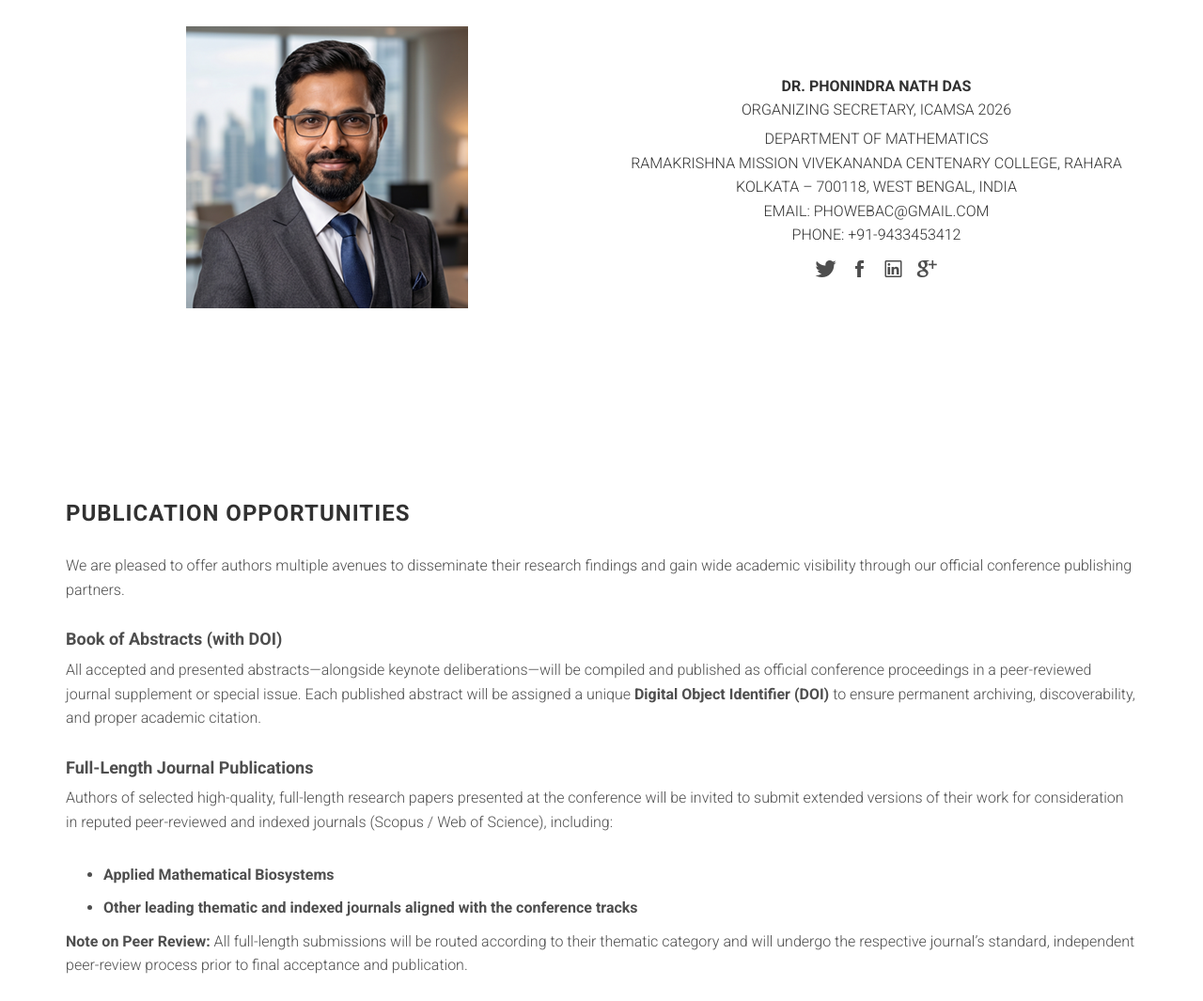
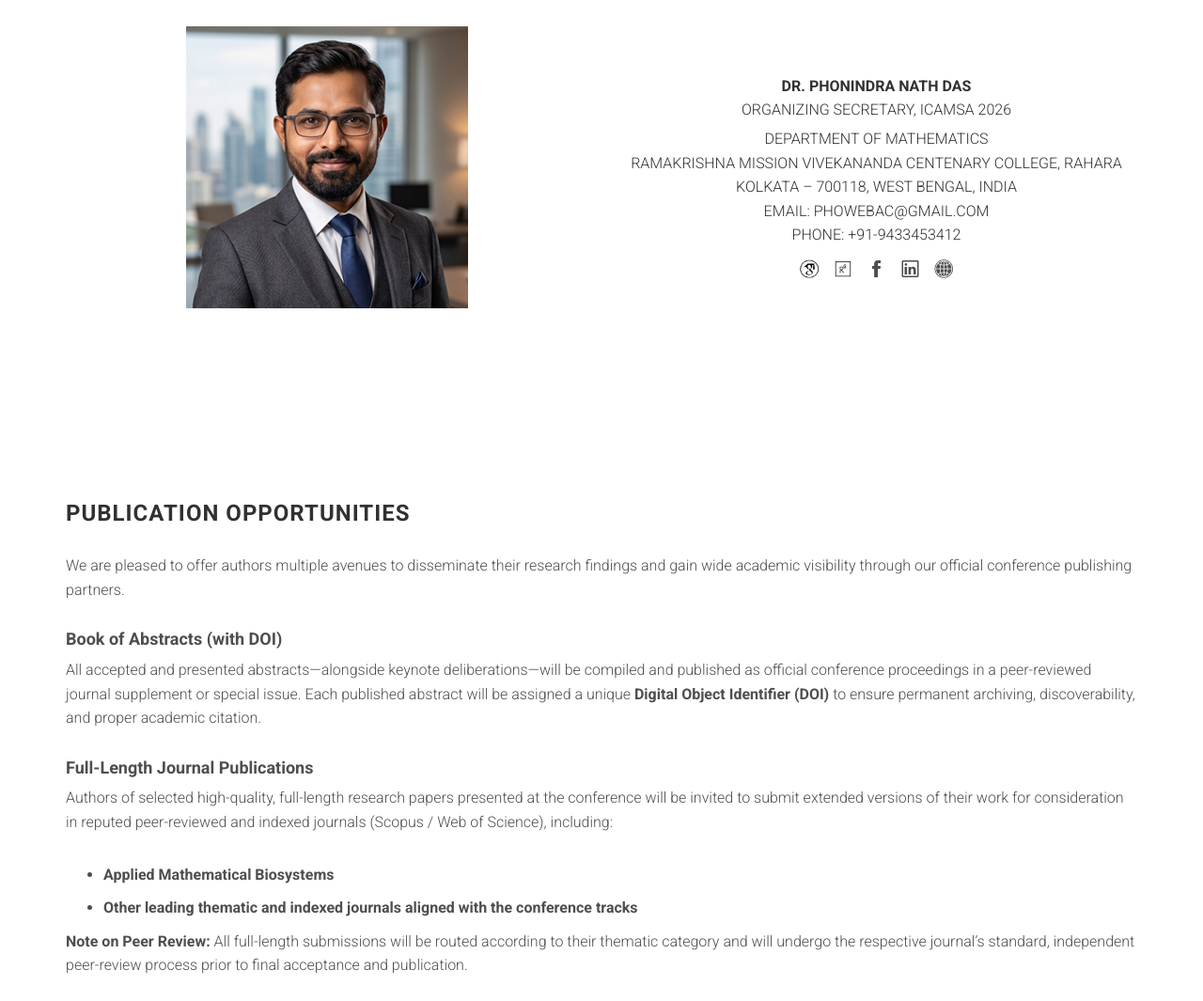
Before and after one commit to icamsa/icamsa.github.io, a website: page index.html in a window 1280 px wide. Shown: the part 8522-9587 px from the top of the page at 94% size. Drawn offline with Linux system fonts and the light colour scheme; files whose address does not match are found by name.

Commit message:
Add social media links to index.html

```diff
--- a/index.html
+++ b/index.html
@@ -870,10 +870,19 @@
                                 Phone: +91-9433453412
                                 </p>
                                 <ul class="social-block">
-                                <li><a href=""><i class="ion-social-twitter"></i></a></li>
-                                <li><a href=""><i class="ion-social-facebook"></i></a></li>
-                                <li><a href=""><i class="ion-social-linkedin-outline"></i></a></li>
-                                <li><a href=""><i class="ion-social-googleplus"></i></a></li>
+                                <li>
+                                    <a href="https://scholar.google.com/citations?user=oTKoyGoAAAAJ&hl=en" target="_blank">
+                                    <img src="assets/images/googlescholar.png" alt="Google Scholar" style="width: 22px; height: 22px; vertical-align: middle; margin-top: -7px; display: inline-block;">
+                                    </a>
+                                </li>
+                                <li>
+                                    <a href="https://www.researchgate.net/profile/Phonindra-Das" target="_blank">
+                                    <img src="assets/images/researchgate.png" alt="ResearchGate" style="width: 18px; height: 18px; vertical-align: middle; position: relative; top: -5px; display: inline-block;">
+                                    </a>
+                                </li>
+                                <li><a href="https://www.facebook.com/phonindran.das" target="_blank"><i class="ion-social-facebook"></i></a></li>
+                                <li><a href="https://www.linkedin.com/in/phonindra-nath-das-42503a36/" target="_blank"><i class="ion-social-linkedin-outline"></i></a></li>
+                                <li><a href="https://phowebac.kesug.com/?i=1" target="_blank"><i class="ion-ios-world"></i></a></li>
                                 </ul>
                             </div><!-- /.speaker -->
                         </div><!-- /.col-md-4 -->
```
